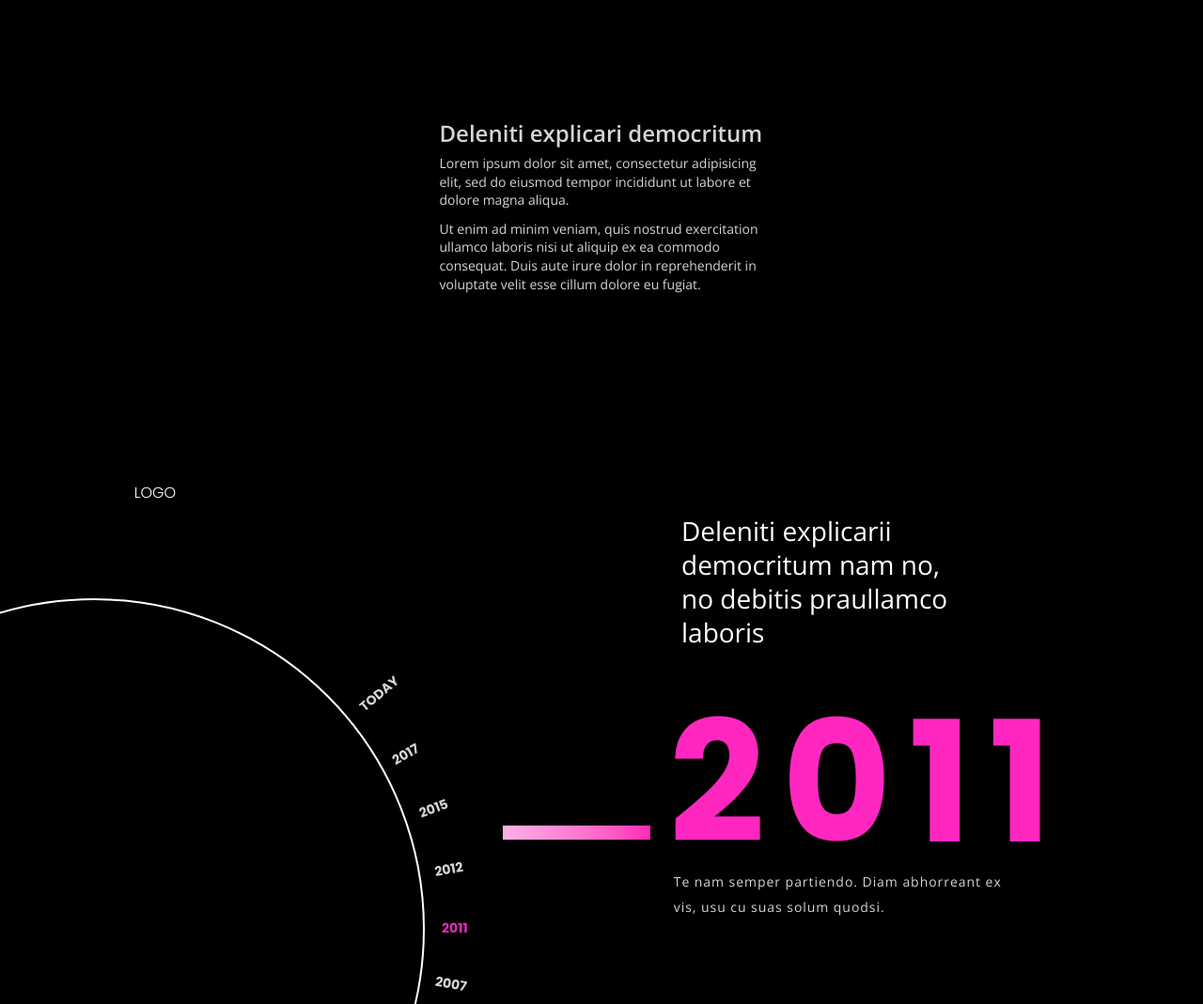
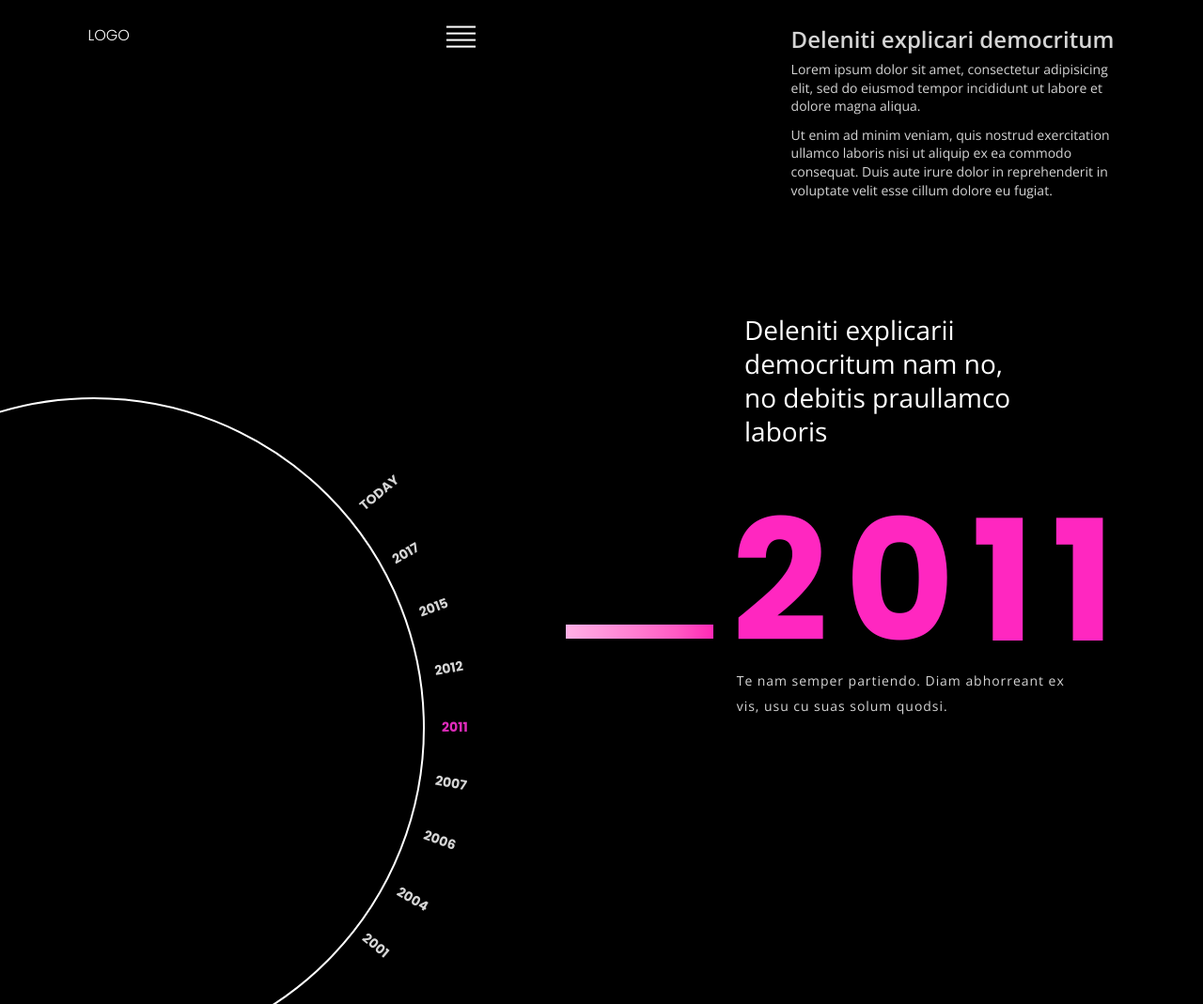
Before and after one commit to Ramzes-org/wheel, a website: page app/index.html in a window 1280 px wide. Shown: the top 1069 px of the page at 94% size. Drawn offline with nearby package versions, Linux system fonts and the light colour scheme.

Commit message:
add branch -xs

```diff
--- a/app/css/main.css
+++ b/app/css/main.css
@@ -28,15 +28,21 @@ ul {
 /* =============================================================
 Modul STYLES
 ============================================================ */
-.wraper {
-  padding-top: 125px;
-  padding-bottom: 67px; }
+.row {
+  display: -webkit-box;
+  display: -webkit-flex;
+  display: -ms-flexbox;
+  display: flex;
+  -webkit-flex-wrap: wrap;
+      -ms-flex-wrap: wrap;
+          flex-wrap: wrap;
+  -webkit-justify-content: space-around;
+      -ms-flex-pack: distribute;
+          justify-content: space-around; }
 
 /*logo blok*/
 .logo-blok {
-  width: 330px;
-  text-align: center; }
-
+  padding-top: 25px; }
   .logo-blok a {
     font-size: 1.6em;
     text-transform: uppercase;
@@ -45,19 +51,18 @@ Modul STYLES
     color: white; }
 
 /*description blok header and bootom*/
-.descript-blok {
-  max-width: 345px;
-  padding-bottom: 122px;
-  margin: 0 auto; }
-
-.descript-blok h2 {
+.wraper {
+  padding-top: 25px;
+  padding-bottom: 100px; }
+  .wraper .descript-blok {
+    max-width: 345px; }
+    .wraper .descript-blok h2 {
       font-size: 2.4em;
       font-family: "Open Sans", sans-serif;
       font-weight: 600;
       margin-top: 0;
       margin-bottom: 6px; }
-
-.descript-blok p {
+    .wraper .descript-blok p {
       font-size: 1.4em;
       font-family: "Open Sans", sans-serif;
       font-weight: 400;
@@ -80,7 +85,6 @@ Modul STYLES
 ============================================================ */
 .container-menu {
   width: 330px;
-  height: 571px;
   overflow: hidden;
   /*position: fixed;
   	top: 50%;
--- a/app/index.html
+++ b/app/index.html
@@ -19,6 +19,32 @@
 	<script type="text/javascript" src="js/device.js"></script>
 </head>
 <body>
+	<div class="row">
+		<div class="logo-blok">
+			<a href="#">Logo</a>
+		</div>
+
+		<div class="container-menu">
+			<!-- Этот чекбокс даст нам поведение переключателя, он будет скрыт, но работать -->
+			<input id="toggle" type="checkbox">
+			<!-- ВАЖНО: любой элемент, который мы хотим модифицировать при изменении состояния чекбокса, является «братским» элементом для чекбокса -->
+			<div class="container">
+				<!-- Эта метка привязана к чекбоксу и будет содержать переключение «кнопок» -->
+				<label class="toggle-container" for="toggle">
+					<!-- Если меню открыто, то здесь будет иконка «X», в противном случае просто иконка гамбургера -->
+					<span class="button button-toggle"></span>
+				</label>
+				<!-- Навигация -->
+				<nav class="nav">
+					<a rel="nofollow" rel="noreferrer" class="nav-item" href="">About</a>
+					<a rel="nofollow" rel="noreferrer" class="nav-item" href="">Testimonials</a>
+					<a rel="nofollow" rel="noreferrer" class="nav-item" href="">Pricing</a>
+					<a rel="nofollow" rel="noreferrer" class="nav-item" href="">Contact</a>
+					<a rel="nofollow" rel="noreferrer" class="nav-item nav-item-btn" href="">ORDER NOW</a>
+				</nav>
+			</div>
+		</div> <!-- .container-menu -->
+
 		<div class="wraper">
 			<div class="descript-blok">
 				<h2>Deleniti explicari democritum</h2>
@@ -27,8 +53,7 @@
 			</div>
 		</div>
 
-	<div class="logo-blok">
-		<a href="#">Logo</a>
+
 	</div>
 
 	<div class="content-block">
@@ -128,26 +153,7 @@
 			</div>
 		</div> <!-- .date-block -->
 
-		<div class="container-menu">
-			<!-- Этот чекбокс даст нам поведение переключателя, он будет скрыт, но работать -->
-			<input id="toggle" type="checkbox">
-			<!-- ВАЖНО: любой элемент, который мы хотим модифицировать при изменении состояния чекбокса, является «братским» элементом для чекбокса -->
-			<div class="container">
-				<!-- Эта метка привязана к чекбоксу и будет содержать переключение «кнопок» -->
-				<label class="toggle-container" for="toggle">
-					<!-- Если меню открыто, то здесь будет иконка «X», в противном случае просто иконка гамбургера -->
-					<span class="button button-toggle"></span>
-				</label>
-				<!-- Навигация -->
-				<nav class="nav">
-					<a rel="nofollow" rel="noreferrer" class="nav-item" href="">About</a>
-					<a rel="nofollow" rel="noreferrer" class="nav-item" href="">Testimonials</a>
-					<a rel="nofollow" rel="noreferrer" class="nav-item" href="">Pricing</a>
-					<a rel="nofollow" rel="noreferrer" class="nav-item" href="">Contact</a>
-					<a rel="nofollow" rel="noreferrer" class="nav-item nav-item-btn" href="">ORDER NOW</a>
-				</nav>
-			</div>
-		</div> <!-- .container-menu -->
+
 
 	</div> <!-- .content-block -->
 
```
Also changed, not shown: 1 other file. Lines whose indentation alone changed are shown as unchanged.
